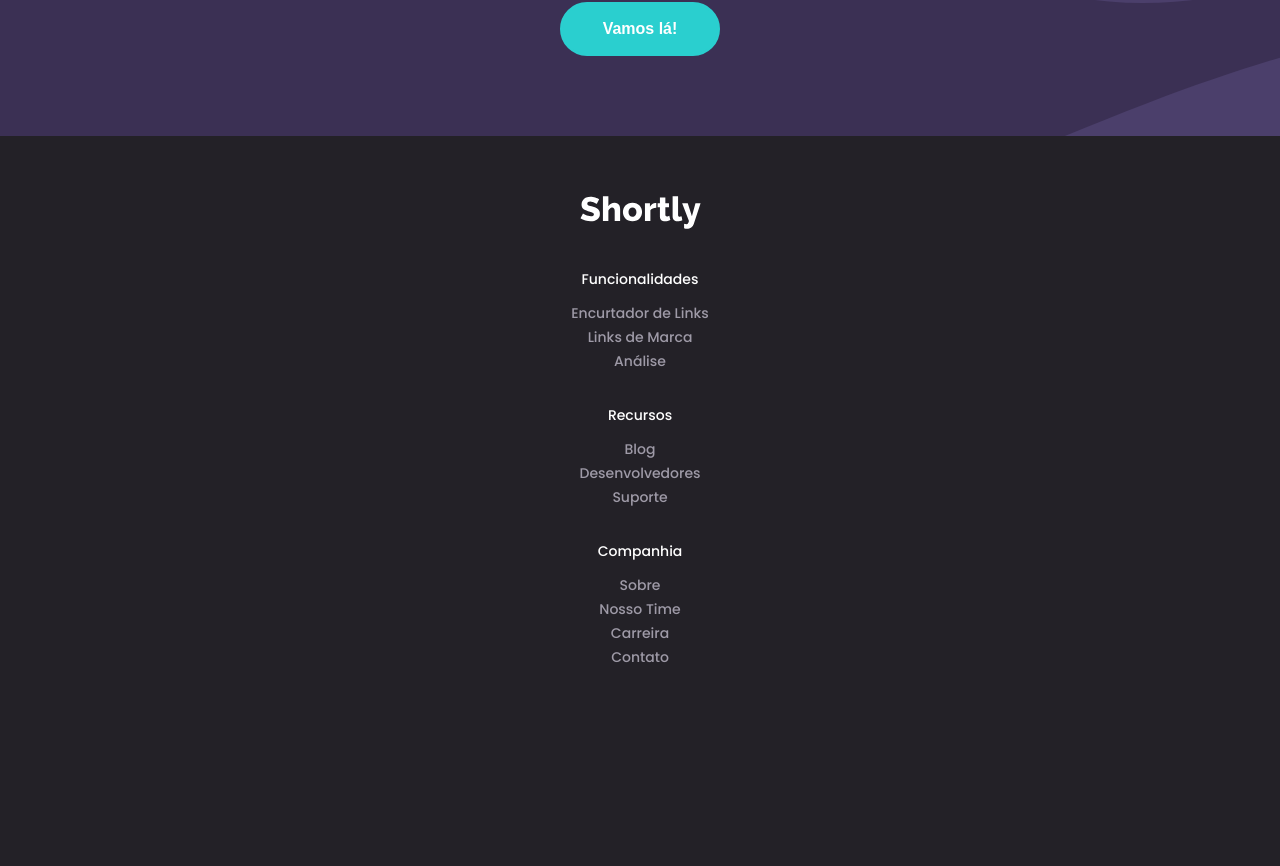
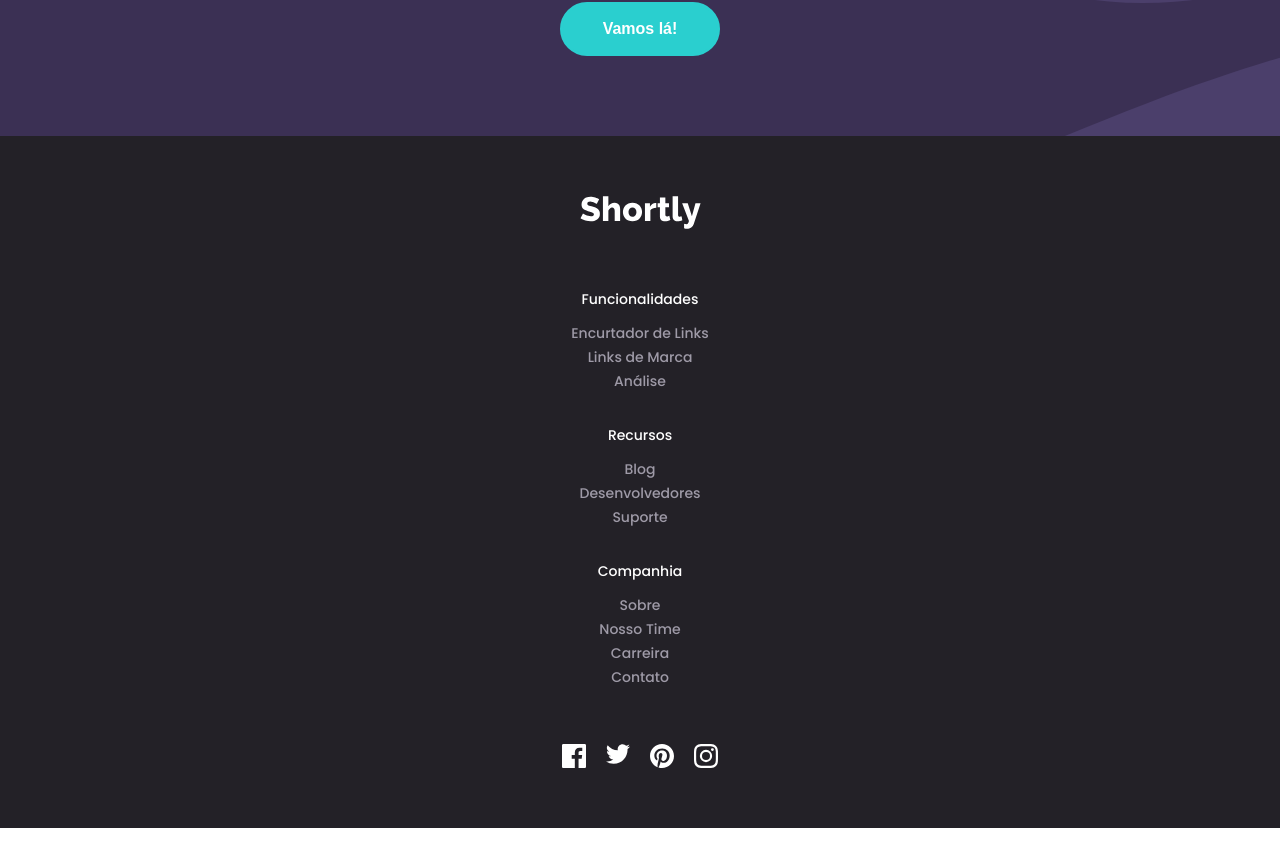
Before and after one commit to Salv-Dev/shortly, a React (Create React App) app: page / in a window 1280 px wide. Shown: the part 1973-2839 px from the top of the page. Built offline with nearby package versions, Linux system fonts and the light colour scheme.

Commit message:
modifica a prop name do Icon, adiciona os icones de rede social ao Footer, estiliza a parte de rede sociaisdo Footer

```diff
--- a/src/components/atoms/Icon/index.tsx
+++ b/src/components/atoms/Icon/index.tsx
@@ -4,7 +4,7 @@ import Icons from '../../../helpers/iconsSwitcher';
 import { Container } from './styles';
 
 interface Props {
-    name: string,
+    name:  string,
     size?: number,
     color?: string,
     style?: React.CSSProperties
--- a/src/components/atoms/Link/styles.ts
+++ b/src/components/atoms/Link/styles.ts
@@ -12,11 +12,23 @@ export const Container = styled.a<Props>`
     cursor: pointer;
     transition: color .2s ease-in-out;
 
+    & svg path {
+        transition: fill .2s ease-in-out;
+    }
+
     &:hover {
         color: ${props => props.hoverColor ? props.hoverColor : props.theme.palette.primary.light.main};
+
+        & svg path {
+            fill: ${props => props.hoverColor ? props.hoverColor : props.theme.palette.primary.light.main};
+        }
     }
 
     &:active {
         color: ${props => props.activeColor ? props.activeColor : props.theme.palette.primary.light.accent};
+
+        & svg path {
+            fill: ${props => props.activeColor ? props.activeColor : props.theme.palette.primary.light.accent};
+        }
     }
 `;
--- a/src/components/organisms/AdvancedStatistics/index.tsx
+++ b/src/components/organisms/AdvancedStatistics/index.tsx
@@ -18,6 +18,7 @@ const AdvancedStatistics: React.FC = () => {
             <Card
               title={data.title}
               desc={data.desc}
+              key={data.title}
             >
               <BackgroundIcon>
                 <Icon
--- a/src/components/organisms/Footer/index.tsx
+++ b/src/components/organisms/Footer/index.tsx
@@ -2,8 +2,9 @@ import Logo from '../../atoms/Logo';
 import {ReactComponent as LogoSVG} from './../../../assets/images/logo.svg';
 import List from '../../atoms/List';
 import Link from '../../atoms/Link';
+import Icon from '../../atoms/Icon';
 
-import { Container, WrapperList } from './styles';
+import { Container, WrapperList, SocialMedia } from './styles';
 
 
 
@@ -29,6 +30,20 @@ const Footer: React.FC = () => {
               <Link href="/" hoverColor="#2acfcf" ><li>Contato</li></Link>
             </List>
           </WrapperList>
+          <SocialMedia>
+            <Link  hoverColor="#2acfcf">
+              <Icon name="facebook" size={24}/>
+            </Link>
+            <Link  hoverColor="#2acfcf">
+              <Icon name="twitter" size={24}/>
+            </Link>
+            <Link  hoverColor="#2acfcf">
+              <Icon name="pinterest" size={24}/>
+            </Link>
+            <Link  hoverColor="#2acfcf">
+              <Icon name="instagram" size={24}/>
+            </Link>
+          </SocialMedia>
       </Container>
   );
 }
--- a/src/components/organisms/Footer/styles.ts
+++ b/src/components/organisms/Footer/styles.ts
@@ -5,7 +5,6 @@ export const Container = styled.footer`
     flex-direction: column;
     align-items: center;
     gap: 20px;
-    height: 800px;
     background-color: ${props => props.theme.palette.primary.light.main};
     padding: 60px 20px;
 `;
@@ -14,5 +13,13 @@ export const WrapperList = styled.div`
     display: flex;
     flex-direction: column;
     gap: 40px;
-    margin-top: 20px;
+    margin-top: 40px;
 `;
+
+export const SocialMedia = styled.div`
+    display: flex;
+    justify-content: center;
+    gap: 20px;
+    width: 100%;
+    margin-top: 40px;
+`;
--- a/src/helpers/iconsSwitcher.tsx
+++ b/src/helpers/iconsSwitcher.tsx
@@ -22,5 +22,7 @@ export default (name: string) => {
             return <Pinterest />
         case 'twitter' :
             return <Twitter />
+        default :
+            throw new Error(`Ícone: ${name} não foi encontrado.`);
     }
 }
```
